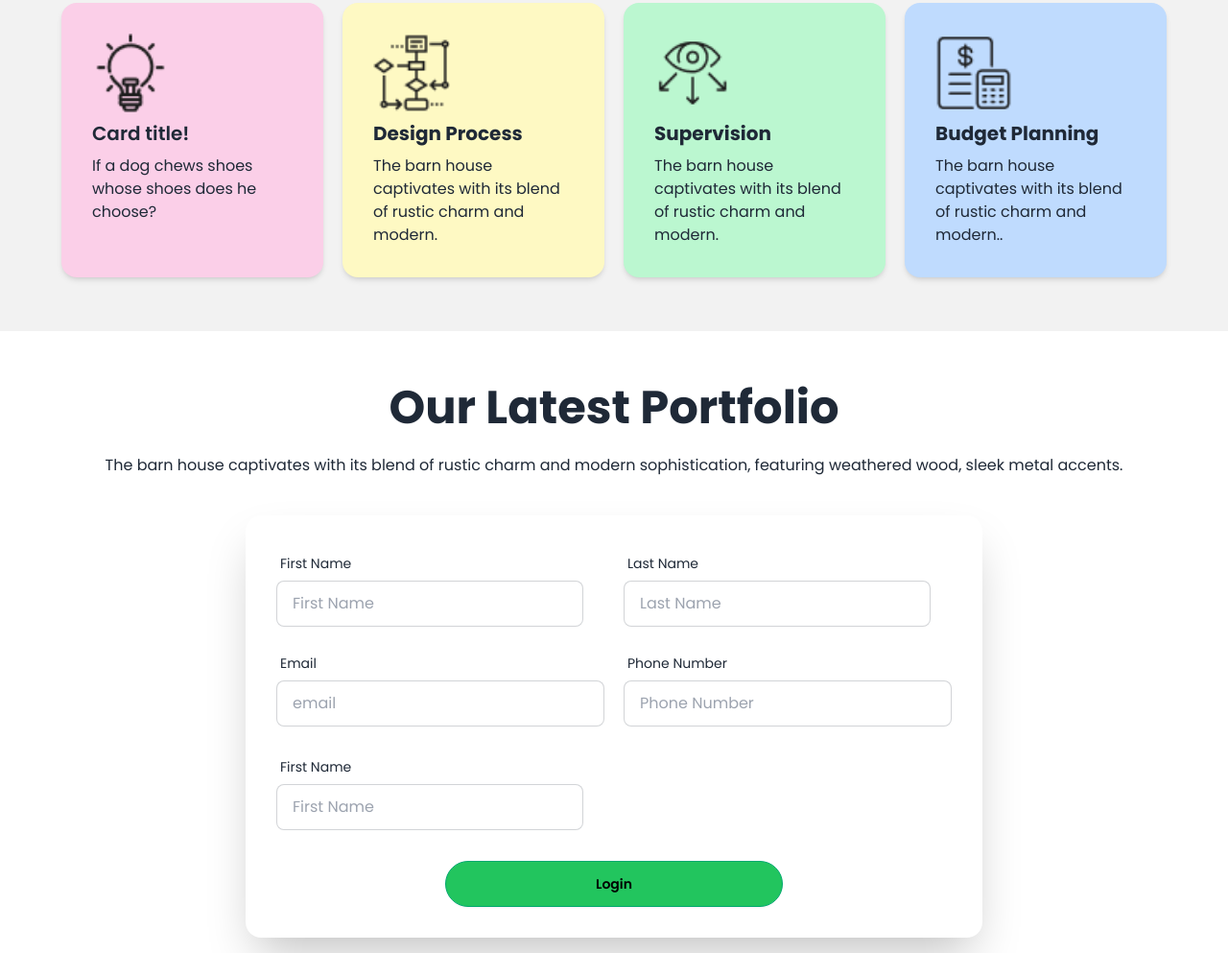
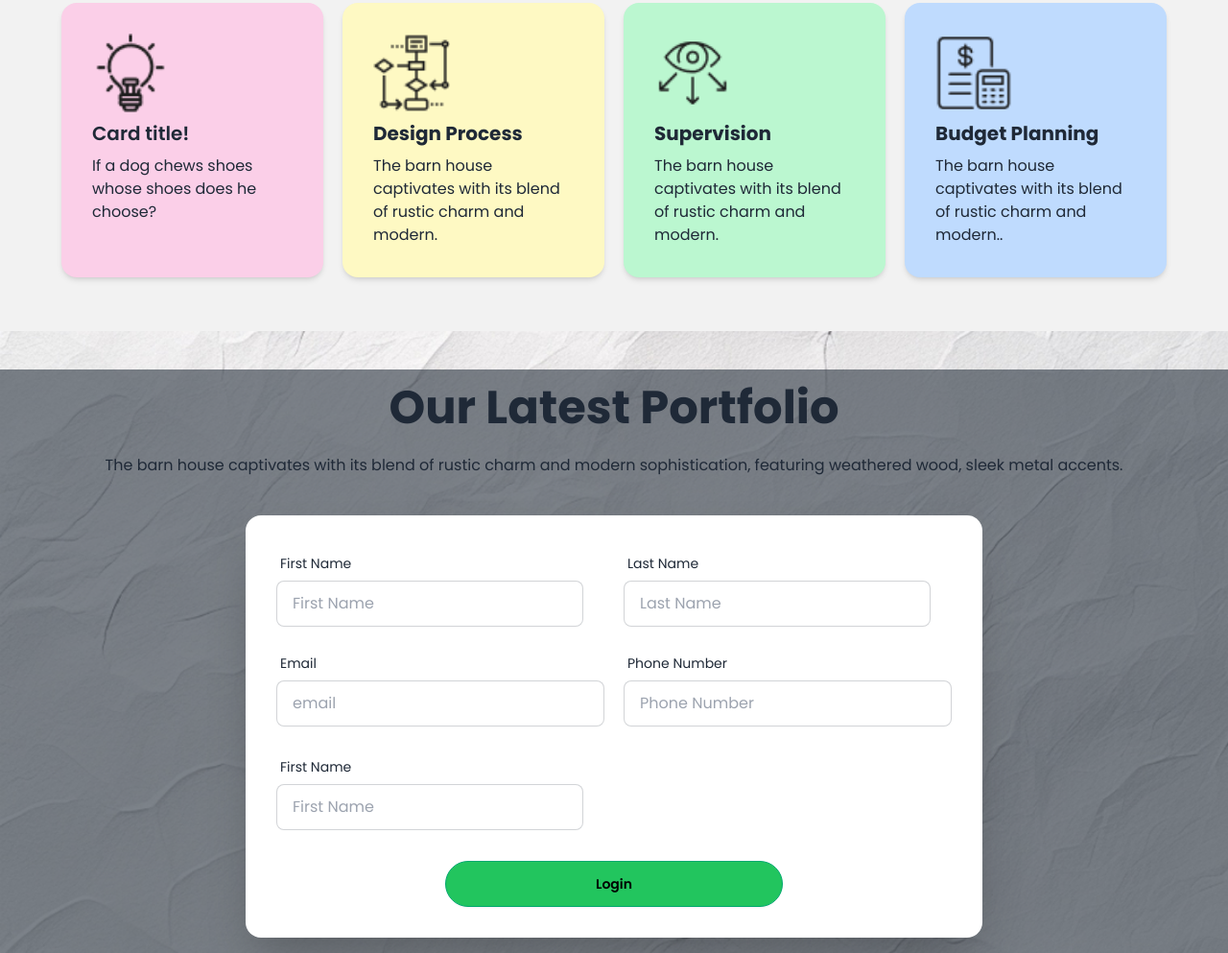
Before and after one commit to Ashique-coder/assignment-3, a plain HTML site: page index.html in a window 1280 px wide. Shown: the part 1367-2360 px from the top of the page at 96% size. Drawn offline with nearby package versions, Linux system fonts and the light colour scheme; a web font is replaced by a local one.

Commit message:
footer added

```diff
--- a/index.html
+++ b/index.html
@@ -209,7 +209,10 @@
 
     <!-- Footer Section -->
     <footer>
-        <div class="hero bg-gray-20 lg:w-full pt-10 mt-30  lg:mt-auto lg:pt-10">
+        <div class="hero bg-gray-20 lg:w-full pt-10 mt-30  lg:mt-auto lg:pt-10"
+        style="background-image: url(/assets/bg.jpg);">
+        <div class="hero-overlay bg-opacity-60">
+
 
             <!-- class=" grid grid-cols-1 bg-base-200 min-h-screen lg:w-full  lg:mt-20 lg:pt-10 " -->
             <!-- class="hero lg:w-full pt-10 mt-30  lg:mt-auto lg:pt-10" -->
```
